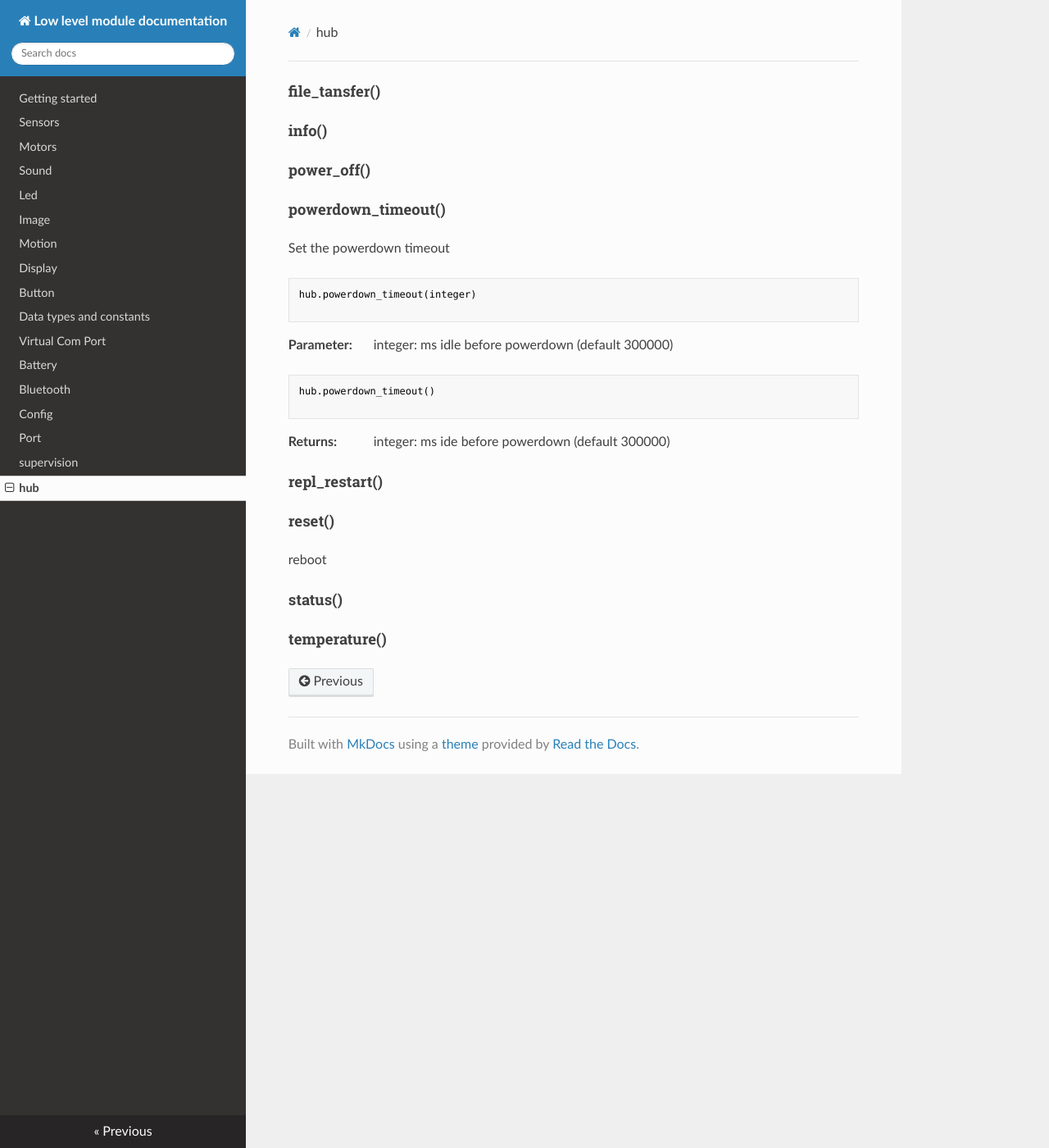
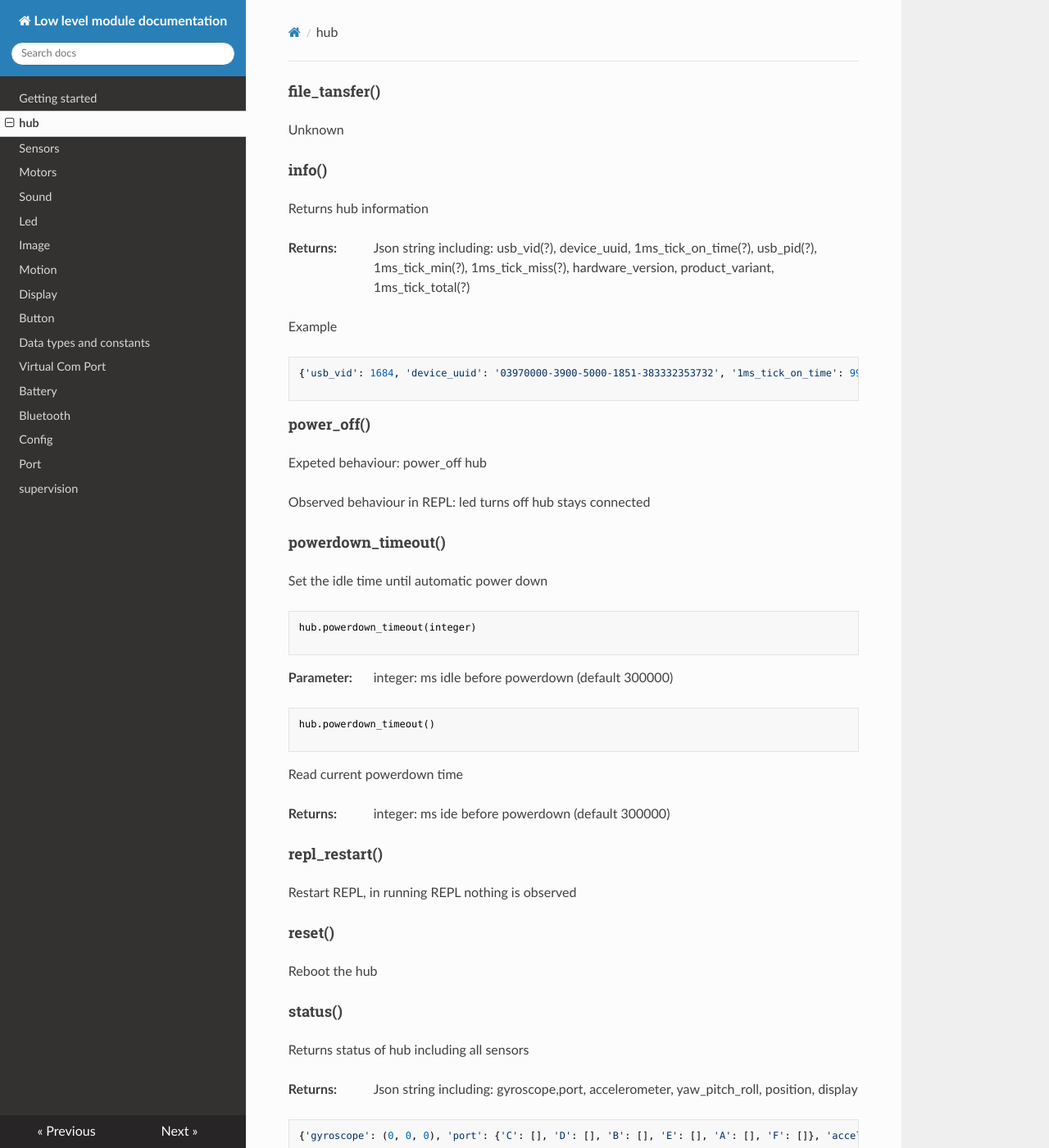
Before and after one commit to NStrijbosch/hub-module-notes, an MkDocs documentation site: the page built from docs/hub.md, in a window 1280 px wide and 1400 px high. Shown: the whole window at 82% size. Built offline with MkDocs 1.6.1, drawn with Linux system fonts in a browser that asks for light colours; nearby versions of some CDN libraries; some of the changed text lies outside the part shown.

Commit message:
update hub

````diff
--- a/docs/hub.md
+++ b/docs/hub.md
@@ -1,12 +1,31 @@
 ## file_tansfer()
+
+Unknown
 
 ## info()
 
+Returns hub information
+
+__Returns:__
+
+* Json string including: usb_vid(?), device_uuid, 1ms_tick_on_time(?), usb_pid(?), 1ms_tick_min(?), 1ms_tick_miss(?), hardware_version, product_variant, 1ms_tick_total(?)
+
+Example
+
+``` python
+{'usb_vid': 1684, 'device_uuid': '03970000-3900-5000-1851-383332353732', '1ms_tick_on_time': 99.9855, 'usb_pid': 9, '1ms_tick_min': 114000.0, '1ms_tick_miss': 82, 'hardware_version': 'Version_E', '1ms_tick_max': 3.6746e+07, 'product_variant': 0, '1ms_tick_total': 567713}
+
+```
+
 ## power_off()
+
+Expeted behaviour: power_off hub
+
+Observed behaviour in REPL: led turns off hub stays connected
 
 ## powerdown_timeout()
 
-Set the powerdown timeout
+Set the idle time until automatic power down
 
 ``` python
 hub.powerdown_timeout(integer)
@@ -21,6 +40,7 @@ __Parameter:__
 hub.powerdown_timeout()
 
 ```
+Read current powerdown time
 
 __Returns:__
 
@@ -28,10 +48,28 @@ __Returns:__
 
 ## repl_restart()
 
+Restart REPL, in running REPL nothing is observed
+
 ## reset()
 
-reboot
+Reboot the hub
 
 ## status()
 
+Returns status of hub including all sensors
+
+__Returns:__
+
+*  Json string including: gyroscope,port, accelerometer, yaw_pitch_roll, position, display
+
+``` python
+{'gyroscope': (0, 0, 0), 'port': {'C': [], 'D': [], 'B': [], 'E': [], 'A': [], 'F': []}, 'accelerometer': (48, -89, 1010), 'yaw_pitch_roll': (-1, -5, -2), 'position': (-1, -5, -2), 'display': '09090:99999:99999:09990:00900'}
+```
+
 ## temperature()
+
+Returns temperature of hub (?)
+
+__Returns:__
+
+* float
--- a/mkdocs.yml
+++ b/mkdocs.yml
@@ -1,6 +1,7 @@
 site_name: Low level module documentation
 nav:
     - Getting started: 'index.md'
+    - hub: 'hub.md'
     - Sensors: 'sensors.md'
     - Motors: 'motors.md'
     - Sound: 'sound.md'
@@ -16,6 +17,6 @@ nav:
     - Config: 'config.md'
     - Port : 'port.md'
     - supervision: 'supervision.md'
-    - hub: 'hub.md'
+
 theme: readthedocs
 extra_css: ['custom.css']
````
